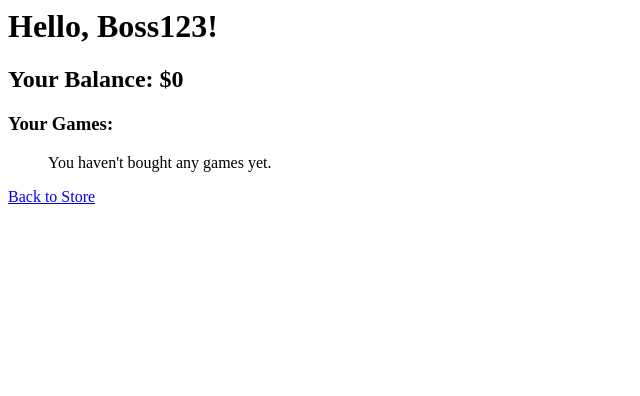
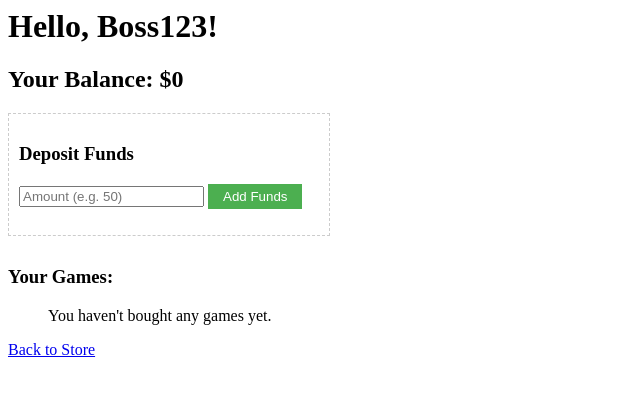
Before and after one commit to illiastavitskyi/knu_games, a Django app: page /users/profile/ in a window 1280 px wide. Shown: the top 396 px of the page, without its empty margins (0-640 px from the left). Run offline with Django 5.2, Linux system fonts and the light colour scheme; a user stored in the database is signed in; data comes from the database, SQL or seed files in the repository; data that the repository does not hold is empty.

Commit message:
Реалізація поповнення балансу

```diff
--- a/templates/profile.html
+++ b/templates/profile.html
@@ -1,5 +1,14 @@
 <h1>Hello, {{ request.user.username }}!</h1>
 <h2>Your Balance: ${{ profile.balance }}</h2>
+
+<div style="margin-bottom: 30px; padding: 10px; border: 1px dashed #ccc; width: 300px;">
+    <h3>Deposit Funds</h3>
+    <form action="/users/deposit/" method="post">
+        {% csrf_token %}
+        <input type="number" name="amount" min="1" step="0.01" placeholder="Amount (e.g. 50)" required>
+        <button type="submit" style="background: #4CAF50; color: white; padding: 5px 15px; border: none; cursor: pointer;">Add Funds</button>
+    </form>
+</div>
 
 <h3>Your Games:</h3>
 <ul>
--- a/users/urls.py
+++ b/users/urls.py
@@ -5,5 +5,6 @@ from . import views
 urlpatterns = [
     path('register/', register_view, name='register'),
     path('login/', login_view, name='login'),
-path('profile/', views.profile_view, name='profile')
+    path('profile/', views.profile_view, name='profile'),
+    path('deposit/', views.deposit_funds, name='deposit'),
 ]
--- a/users/views.py
+++ b/users/views.py
@@ -3,7 +3,8 @@ from django.contrib.auth.models import User
 from django.contrib.auth import authenticate, login
 from .models import Profile
 from orders.models import OrderItem
-
+from django.contrib.auth.decorators import login_required
+from decimal import Decimal
 
 def register_view(request):
 
@@ -44,7 +45,7 @@ def login_view(request):
 
     return render(request, 'login.html')
 
-
+@login_required
 def profile_view(request):
     profile, created = Profile.objects.get_or_create(user=request.user)
 
@@ -56,3 +57,23 @@ def profile_view(request):
         'profile': profile,
         'purchased_games': purchased_games
     })
+
+
+@login_required
+def deposit_funds(request):
+    if request.method == 'POST':
+        amount = request.POST.get('amount')
+
+        # Перевіряємо, чи введено значення і чи воно більше за нуль
+        if amount:
+            try:
+                deposit_amount = Decimal(amount)
+                if deposit_amount > 0:
+                    profile = Profile.objects.get(user=request.user)
+                    profile.balance += deposit_amount
+                    profile.save()
+            except ValueError:
+                pass  # Ігноруємо, якщо користувач ввів текст замість цифр
+
+    # Завжди повертаємо користувача назад у профіль
+    return redirect('profile')
```
